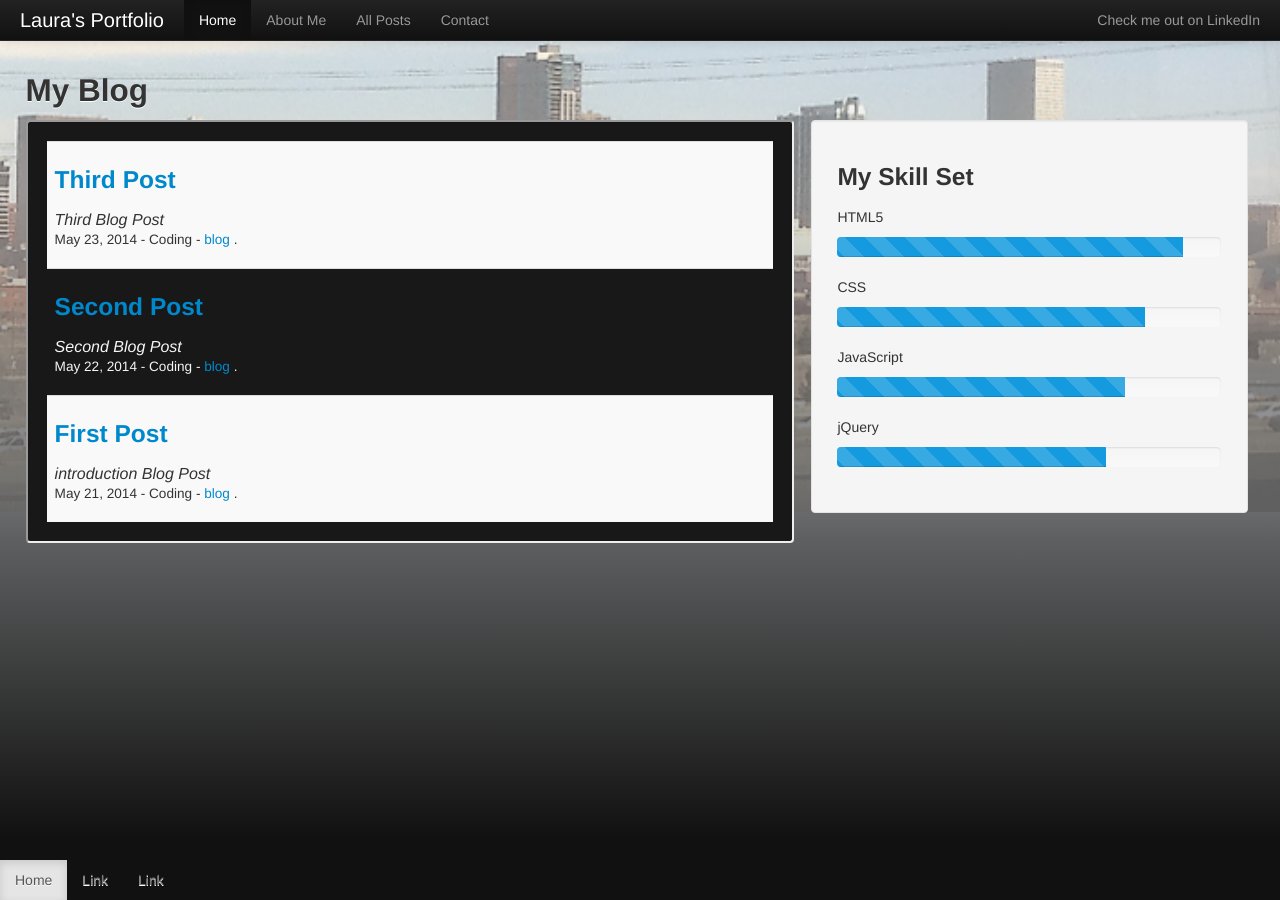
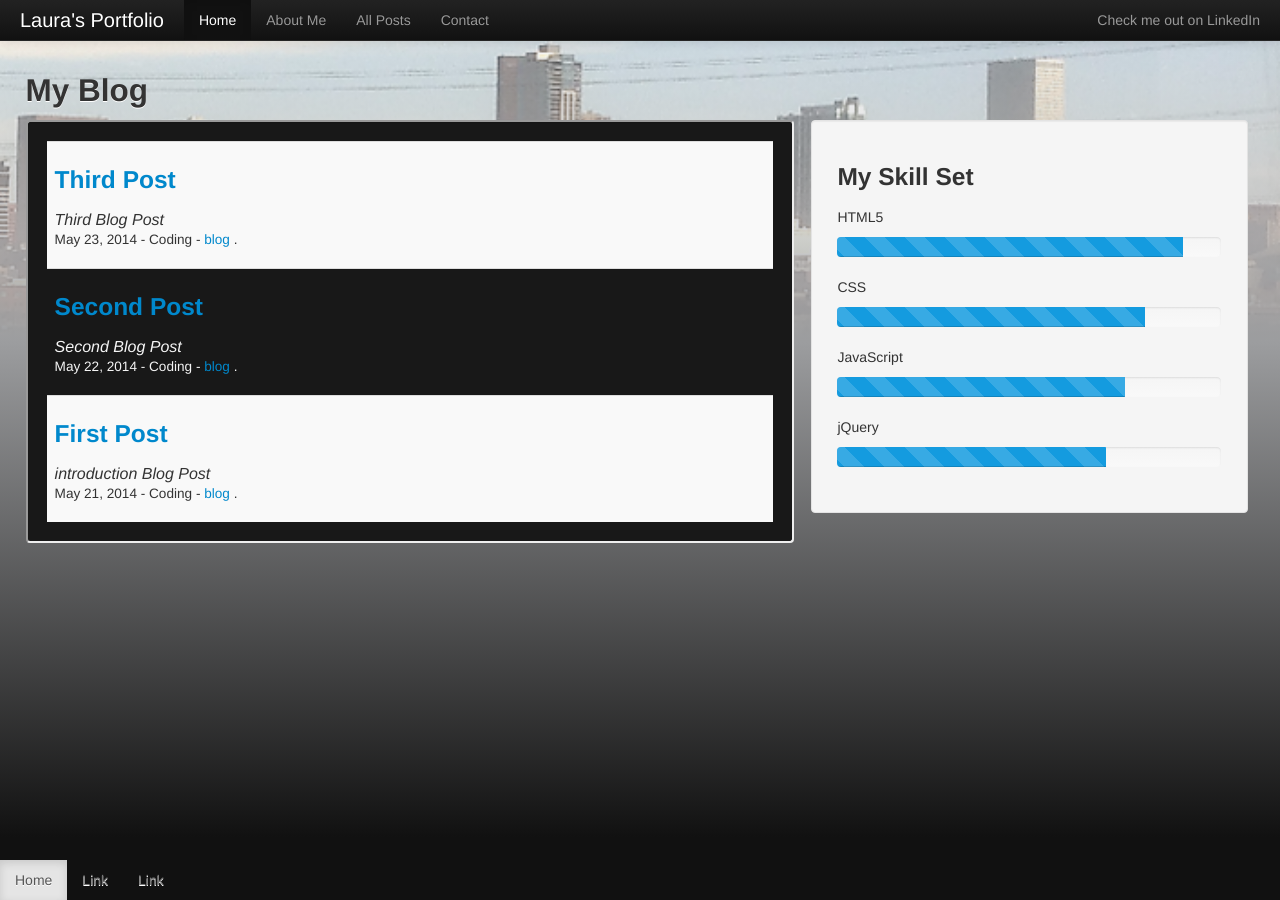
Before and after one commit to LauraR6561/Laurar6561.github.io, a Jekyll site: the page built from index.html, in a window 1280 px wide. Built offline with Jekyll 4.4.1, drawn with Linux system fonts in a browser that asks for light colours; Markdown is read by kramdown in place of the engine named in the settings.

Commit message:
css change

```diff
--- a/css/template.css
+++ b/css/template.css
@@ -6,12 +6,12 @@ html{
 }
 body{
     padding:0px;
-background: -moz-linear-gradient(top,  rgba(0,0,0,0) 0%, rgba(186,187,190,0.35) 21%, rgba(94,95,96,1) 60%, rgba(17,17,17,1) 93%, rgba(17,17,17,1) 100%); /* FF3.6+ */
-background: -webkit-gradient(linear, left top, left bottom, color-stop(0%,rgba(0,0,0,0)), color-stop(21%,rgba(186,187,190,0.35)), color-stop(60%,rgba(94,95,96,1)), color-stop(93%,rgba(17,17,17,1)), color-stop(100%,rgba(17,17,17,1))); /* Chrome,Safari4+ */
-background: -webkit-linear-gradient(top,  rgba(0,0,0,0) 0%,rgba(186,187,190,0.35) 21%,rgba(94,95,96,1) 60%,rgba(17,17,17,1) 93%,rgba(17,17,17,1) 100%); /* Chrome10+,Safari5.1+ */
-background: -o-linear-gradient(top,  rgba(0,0,0,0) 0%,rgba(186,187,190,0.35) 21%,rgba(94,95,96,1) 60%,rgba(17,17,17,1) 93%,rgba(17,17,17,1) 100%); /* Opera 11.10+ */
-background: -ms-linear-gradient(top,  rgba(0,0,0,0) 0%,rgba(186,187,190,0.35) 21%,rgba(94,95,96,1) 60%,rgba(17,17,17,1) 93%,rgba(17,17,17,1) 100%); /* IE10+ */
-background: linear-gradient(to bottom,  rgba(0,0,0,0) 0%,rgba(186,187,190,0.35) 21%,rgba(94,95,96,1) 60%,rgba(17,17,17,1) 93%,rgba(17,17,17,1) 100%); /* W3C */
+background: -moz-linear-gradient(top,  rgba(0,0,0,0) 0%, rgba(186,187,190,0.68) 26%, rgba(156,157,159,1) 38%, rgba(17,17,17,1) 93%, rgba(17,17,17,1) 100%); /* FF3.6+ */
+background: -webkit-gradient(linear, left top, left bottom, color-stop(0%,rgba(0,0,0,0)), color-stop(26%,rgba(186,187,190,0.68)), color-stop(38%,rgba(156,157,159,1)), color-stop(93%,rgba(17,17,17,1)), color-stop(100%,rgba(17,17,17,1))); /* Chrome,Safari4+ */
+background: -webkit-linear-gradient(top,  rgba(0,0,0,0) 0%,rgba(186,187,190,0.68) 26%,rgba(156,157,159,1) 38%,rgba(17,17,17,1) 93%,rgba(17,17,17,1) 100%); /* Chrome10+,Safari5.1+ */
+background: -o-linear-gradient(top,  rgba(0,0,0,0) 0%,rgba(186,187,190,0.68) 26%,rgba(156,157,159,1) 38%,rgba(17,17,17,1) 93%,rgba(17,17,17,1) 100%); /* Opera 11.10+ */
+background: -ms-linear-gradient(top,  rgba(0,0,0,0) 0%,rgba(186,187,190,0.68) 26%,rgba(156,157,159,1) 38%,rgba(17,17,17,1) 93%,rgba(17,17,17,1) 100%); /* IE10+ */
+background: linear-gradient(to bottom,  rgba(0,0,0,0) 0%,rgba(186,187,190,0.68) 26%,rgba(156,157,159,1) 38%,rgba(17,17,17,1) 93%,rgba(17,17,17,1) 100%); /* W3C */
 filter: progid:DXImageTransform.Microsoft.gradient( startColorstr='#00000000', endColorstr='#111111',GradientType=0 ); /* IE6-9 */
 
 
```
